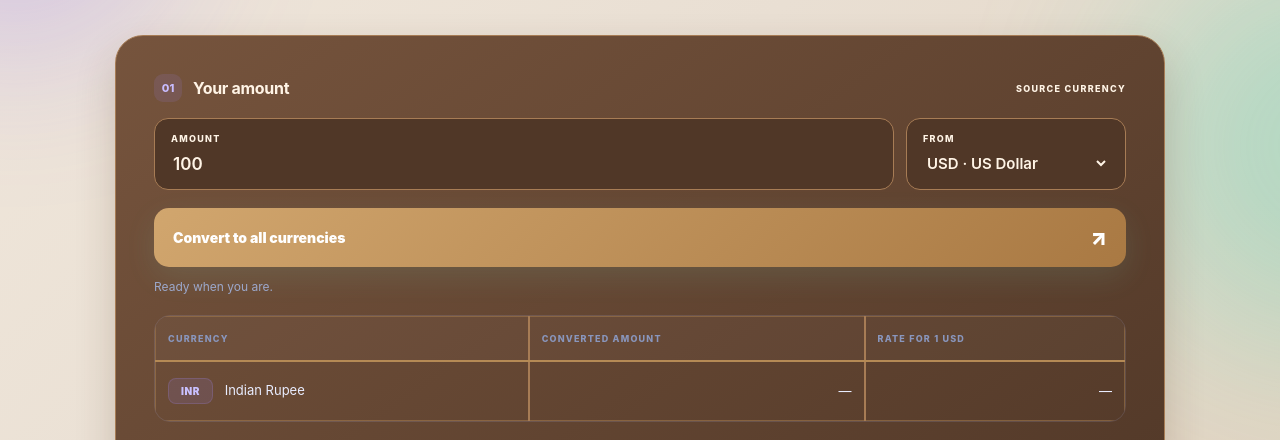
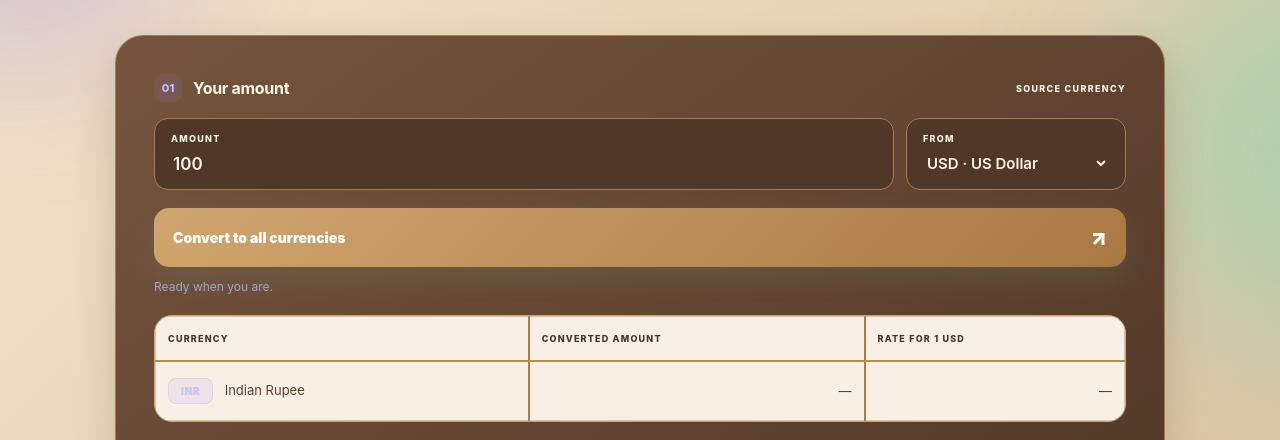
Before and after one commit to sutravepraneeth/flux-currency-converter, a plain HTML site: page index.html in a window 1280 px wide. Shown: the part 360-800 px from the top of the page. Drawn offline with Linux system fonts and the light colour scheme.

Commit message:
Update style.css

```diff
--- a/style.css
+++ b/style.css
@@ -255,3 +255,31 @@ body {
 .table-wrap td + td {
     border-left: 2px solid #A77C55 !important;
 }
+/* FLUX - Warm Champagne Theme */
+
+body {
+    background: linear-gradient(
+        135deg,
+        #F3E6D2,
+        #E8D5B7,
+        #DCC3A3
+    ) !important;
+    color: #493326 !important;
+}
+
+/* Table background */
+.table-wrap {
+    background: #F8F0E5 !important;
+    border: 1px solid #C9A77D !important;
+    border-radius: 18px;
+    overflow-x: auto;
+}
+
+/* Table text */
+.table-wrap th {
+    color: #493326 !important;
+}
+
+.table-wrap td {
+    color: #5B4032 !important;
+}
```
